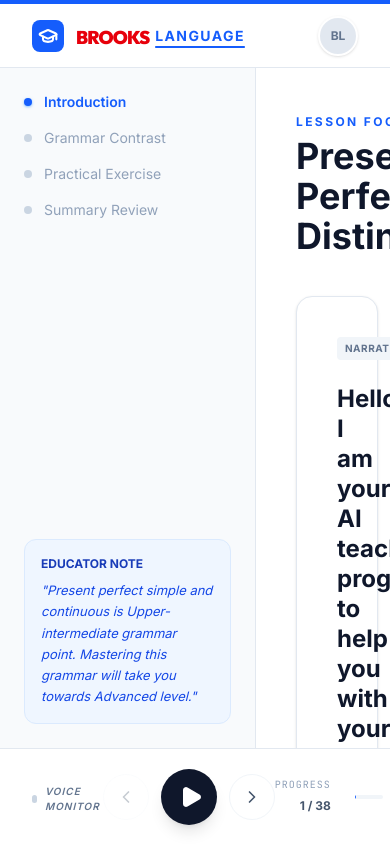
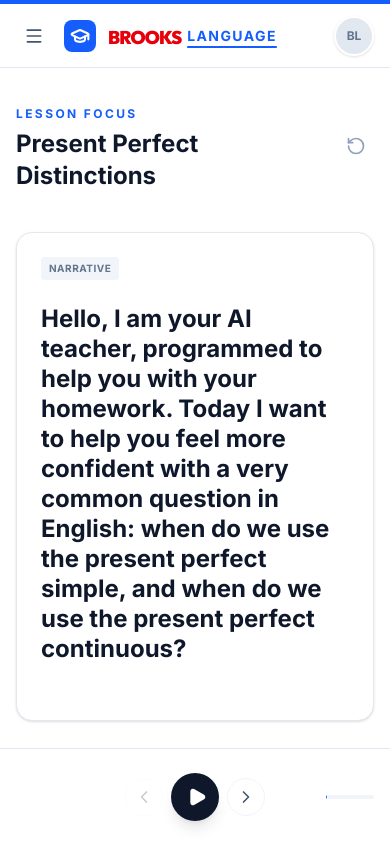
Before and after one commit to brooks-debug/Perfect-Present-Perfect, a React (Vite) app: page / in a window 390 px wide. Built offline with nearby package versions, Linux system fonts and the light colour scheme.

Commit message:
feat: Implement sidebar toggle for mobile
Adds a toggle button to the header that reveals a sidebar menu on smaller screens. This improves navigation accessibility for mobile users.

Also adjusts padding on interactive cards for better mobile layout.

```diff
--- a/src/App.tsx
+++ b/src/App.tsx
@@ -15,7 +15,9 @@ import {
   CheckCircle2,
   Info,
   BookOpen,
-  GraduationCap
+  GraduationCap,
+  Menu,
+  X
 } from 'lucide-react';
 import { lessonSteps, LessonStep } from './lessonData';
 
@@ -33,6 +35,7 @@ export default function App() {
   const [selectedOption, setSelectedOption] = useState<string | null>(null);
   const [showExplanation, setShowExplanation] = useState(false);
   const [userAnswers, setUserAnswers] = useState<Record<string, { selected: string, isCorrect: boolean }>>({});
+  const [isSidebarOpen, setIsSidebarOpen] = useState(false);
 
   const speechRef = useRef<SpeechSynthesisUtterance | null>(null);
   const synth = window.speechSynthesis;
@@ -167,8 +170,15 @@ export default function App() {
   return (
     <div className="bg-slate-50 text-slate-900 h-screen flex flex-col font-sans border-t-4 border-blue-600 overflow-hidden shadow-2xl relative">
       {/* Header Navigation */}
-      <nav className="h-16 bg-white border-b border-slate-200 flex items-center justify-between px-8 flex-shrink-0">
+      <nav className="h-16 bg-white border-b border-slate-200 flex items-center justify-between px-4 md:px-8 flex-shrink-0 z-50">
         <div className="flex items-center gap-3">
+          <button
+            onClick={() => setIsSidebarOpen(!isSidebarOpen)}
+            className="p-2 md:hidden hover:bg-slate-50 rounded-lg text-slate-600"
+            aria-label="Toggle Menu"
+          >
+            {isSidebarOpen ? <X size={20} /> : <Menu size={20} />}
+          </button>
           <div className="w-8 h-8 bg-blue-600 rounded-lg flex items-center justify-center text-white">
             <GraduationCap size={20} strokeWidth={2.5} />
           </div>
@@ -177,16 +187,35 @@ export default function App() {
             <span className="font-bold text-blue-600 uppercase tracking-widest text-sm underline underline-offset-[5px] decoration-2 leading-none">Language</span>
           </div>
         </div>
-        <div className="flex items-center gap-6">
+        <div className="flex items-center gap-3 md:gap-6">
+          <div className="hidden sm:block text-right">
+            <span className="text-[10px] font-bold text-slate-400 uppercase tracking-widest block">Student Portal</span>
+          </div>
           <div className="w-10 h-10 bg-slate-200 rounded-full border-2 border-white shadow-sm overflow-hidden flex items-center justify-center text-slate-500 font-bold text-xs uppercase">
             BL
           </div>
         </div>
       </nav>
 
-      <div className="flex-grow flex overflow-hidden">
+      <div className="flex-grow flex overflow-hidden relative">
+        {/* Mobile Sidebar Overlay */}
+        <AnimatePresence>
+          {isSidebarOpen && (
+            <motion.div
+              initial={{ opacity: 0 }}
+              animate={{ opacity: 1 }}
+              exit={{ opacity: 0 }}
+              onClick={() => setIsSidebarOpen(false)}
+              className="fixed inset-0 bg-slate-900/40 backdrop-blur-[2px] z-40 md:hidden mt-16"
+            />
+          )}
+        </AnimatePresence>
+
         {/* Sidebar */}
-        <aside className="w-64 bg-slate-50 border-r border-slate-200 p-6 flex flex-col gap-8 flex-shrink-0">
+        <aside className={`
+          fixed md:relative inset-y-0 left-0 w-64 bg-slate-50 border-r border-slate-200 p-6 flex flex-col gap-8 flex-shrink-0 z-40 transition-transform duration-300 md:translate-x-0 mt-16 md:mt-0
+          ${isSidebarOpen ? 'translate-x-0' : '-translate-x-full'}
+        `}>
           <div>
             <ul className="space-y-4">
               {[
@@ -206,6 +235,7 @@ export default function App() {
                         setCurrentIndex(item.index);
                         setSelectedOption(null);
                         setShowExplanation(false);
+                        setIsSidebarOpen(false);
                       }}
                       className={`sidebar-item w-full text-left ${isActive ? 'active' : 'inactive'}`}
                     >
@@ -218,7 +248,7 @@ export default function App() {
             </ul>
           </div>
 
-          <div className="mt-auto bg-blue-50 p-4 rounded-xl border border-blue-100 min-h-[100px] flex flex-col">
+          <div className="mt-auto bg-blue-50 p-4 rounded-xl border border-blue-100 flex flex-col">
             <h4 className="text-xs font-bold text-blue-800 uppercase mb-2">Educator Note</h4>
             <p className="text-[13px] text-blue-700 leading-relaxed italic">
               "{currentStep.educatorNote || "Consistency is the key to mastering English details. Keep practicing and you will get there!"}"
@@ -227,14 +257,14 @@ export default function App() {
         </aside>
 
         {/* Content Area */}
-        <main className="flex-grow p-10 overflow-auto bg-white">
-          <div className="max-w-4xl mx-auto">
+        <main className="flex-grow p-4 md:p-10 overflow-auto bg-white">
+          <div className="max-w-4xl mx-auto py-4">
             {currentStep.id === 'results-screen' ? (
               <div className="space-y-8">
                 <div className="mb-10 flex items-center justify-between">
                   <div>
                     <span className="text-blue-600 font-bold text-xs uppercase tracking-[0.2em]">Lesson Completed</span>
-                    <h1 className="text-4xl font-bold text-slate-900 mt-1 uppercase">Quiz Results</h1>
+                    <h1 className="text-2xl sm:text-4xl font-bold text-slate-900 mt-1 uppercase">Quiz Results</h1>
                   </div>
                   <div className="flex items-center gap-2 text-slate-400">
                     <CheckCircle2 size={18} />
@@ -248,7 +278,7 @@ export default function App() {
 
                   return (
                     <div className="grid grid-cols-1 md:grid-cols-2 gap-6">
-                      <div className="bg-slate-900 p-8 rounded-3xl text-white shadow-xl flex flex-col justify-between">
+                      <div className="bg-slate-900 p-6 sm:p-10 rounded-3xl text-white shadow-xl flex flex-col justify-between">
                         <div>
                           <p className="text-blue-400 font-bold uppercase tracking-widest text-xs mb-4">Your Score</p>
                           <div className="text-7xl font-logo font-black mb-2">
@@ -306,7 +336,7 @@ export default function App() {
                 <div className="mb-10 flex items-center justify-between">
                   <div>
                     <span className="text-blue-600 font-bold text-xs uppercase tracking-[0.2em]">Lesson Focus</span>
-                    <h1 className="text-4xl font-bold text-slate-900 mt-1">Present Perfect Distinctions</h1>
+                    <h1 className="text-2xl sm:text-4xl font-bold text-slate-900 mt-1">Present Perfect Distinctions</h1>
                   </div>
                   <button
                     onClick={restartLesson}
@@ -326,7 +356,7 @@ export default function App() {
                 className="space-y-8"
               >
                 {/* Content Card */}
-                <div className={`${currentStep.type === 'quiz' ? 'interactive-card' : 'lesson-card p-10'}`}>
+                <div className={`${currentStep.type === 'quiz' ? 'interactive-card' : 'lesson-card p-6 sm:p-10'}`}>
                   <div className="flex items-center gap-3 mb-6">
                     <span className={`px-2 py-1 rounded text-[10px] font-bold uppercase tracking-wider ${currentStep.type === 'quiz' ? 'bg-blue-600 text-white' : 'bg-slate-100 text-slate-500'}`}>
                       {currentStep.type}
@@ -400,48 +430,48 @@ export default function App() {
       </div>
 
       {/* Bottom Audio Bar */}
-      <footer className="h-24 bg-white border-t border-slate-200 px-8 flex items-center justify-between flex-shrink-0">
-        <div className="flex items-center gap-4 w-1/3">
+      <footer className="h-24 bg-white border-t border-slate-200 px-4 md:px-8 flex items-center justify-between flex-shrink-0 gap-4">
+        <div className="flex items-center gap-4 w-1/4 md:w-1/3">
           <div className="flex flex-col">
-            <div className="flex items-center gap-2 mt-1">
+            <div className="flex items-center gap-2 mt-1 invisible sm:visible">
               <span className={`w-2 h-2 rounded-full ${isSpeaking ? 'bg-emerald-500 shadow-sm shadow-emerald-200' : 'bg-slate-300'}`} />
-              <span className="text-[10px] text-slate-500 uppercase tracking-widest font-semibold italic">Voice Monitor</span>
+              <span className="text-[10px] text-slate-500 uppercase tracking-widest font-semibold italic">Voice</span>
             </div>
           </div>
         </div>
 
         {/* Transport Controls */}
-        <div className="flex items-center gap-3">
+        <div className="flex items-center gap-2 md:gap-3">
           <button
             onClick={handlePrev}
             disabled={currentIndex === 0}
-            className="p-3 disabled:opacity-30 hover:bg-slate-50 rounded-full transition-colors text-slate-600 border border-slate-100"
+            className="p-2 md:p-3 disabled:opacity-30 hover:bg-slate-50 rounded-full transition-colors text-slate-600 border border-slate-100"
           >
             <ChevronLeft size={20} />
           </button>
 
           <button
             onClick={togglePlay}
-            className="w-14 h-14 bg-slate-900 rounded-full text-white hover:bg-blue-600 transition-all flex items-center justify-center shadow-lg active:scale-95"
+            className="w-12 h-12 md:w-14 md:h-14 bg-slate-900 rounded-full text-white hover:bg-blue-600 transition-all flex items-center justify-center shadow-lg active:scale-95"
           >
-            {isPlaying ? <Pause fill="currentColor" size={24} /> : <Play fill="currentColor" size={24} className="ml-1" />}
+            {isPlaying ? <Pause fill="currentColor" size={20} /> : <Play fill="currentColor" size={20} className="ml-1" />}
           </button>
 
           <button
             onClick={handleNext}
             disabled={currentIndex === lessonSteps.length - 1}
-            className="p-3 disabled:opacity-30 hover:bg-slate-50 rounded-full transition-colors text-slate-600 border border-slate-100"
+            className="p-2 md:p-3 disabled:opacity-30 hover:bg-slate-50 rounded-full transition-colors text-slate-600 border border-slate-100"
           >
             <ChevronRight size={20} />
           </button>
         </div>
 
-        <div className="w-1/3 flex justify-end items-center gap-6">
-          <div className="text-right">
-            <span className="text-[10px] font-mono text-slate-400 block uppercase tracking-widest">Progress</span>
+        <div className="w-1/4 md:w-1/3 flex justify-end items-center gap-2 md:gap-6">
+          <div className="text-right hidden sm:block">
+            <span className="text-[10px] font-mono text-slate-400 block uppercase tracking-widest">Page</span>
             <span className="text-xs font-bold text-slate-600">{currentIndex + 1} / {lessonSteps.length}</span>
           </div>
-          <div className="w-24 h-1 bg-slate-100 rounded-full overflow-hidden">
+          <div className="w-12 md:w-24 h-1 bg-slate-100 rounded-full overflow-hidden">
             <div
               className="h-full bg-blue-600 transition-all duration-300"
               style={{ width: `${((currentIndex + 1) / lessonSteps.length) * 100}%` }}
--- a/src/index.css
+++ b/src/index.css
@@ -22,7 +22,7 @@ body {
 }
 
 .interactive-card {
-  @apply bg-slate-900 rounded-2xl p-8 text-white shadow-xl;
+  @apply bg-slate-900 rounded-3xl p-6 sm:p-10 text-white shadow-xl;
 }
 
 .sidebar-item {
```
